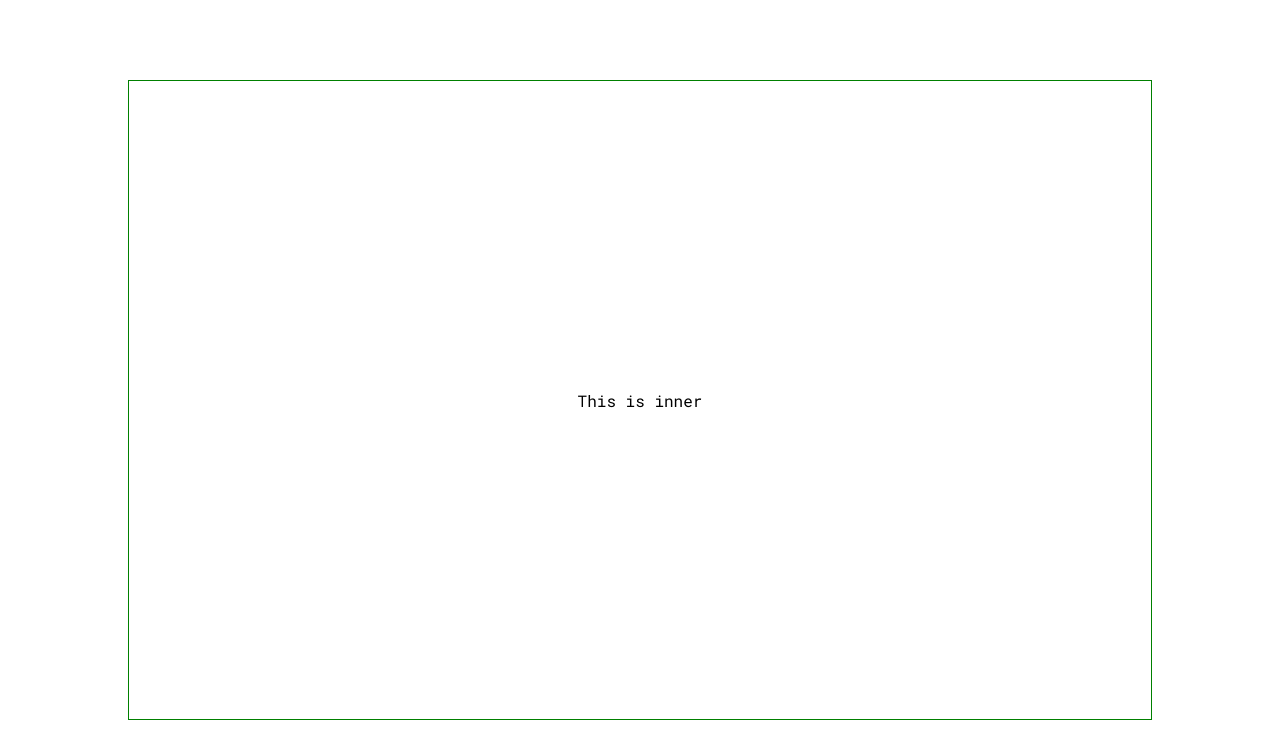
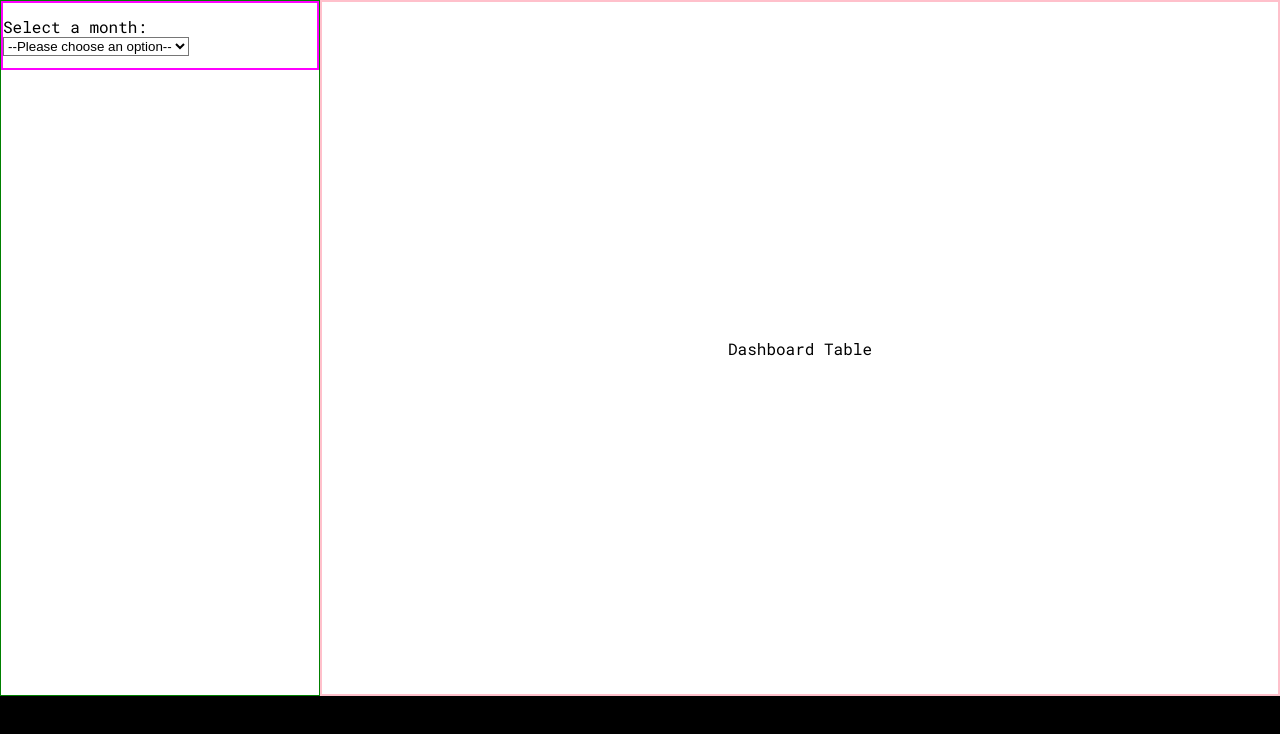
Before and after one commit to eulloa10/economic-indicators, a Next.js app in the folder frontend/: page /dashboard/DashboardContainer in a window 1280 px wide. Shown: the top 734 px of the page. Built offline with nearby package versions, Linux system fonts and the light colour scheme.

Commit message:
added dashboard skeleton

```diff
--- a/frontend/pages/dashboard/DashboardContainer.js
+++ b/frontend/pages/dashboard/DashboardContainer.js
@@ -1,10 +1,13 @@
 import styles from '../../styles/Dashboard/DashboardContainer.module.css';
-import DashboardInnerContainer from './DashboardInnerContainer';
+
+import DashboardSidePanel from './DashboardSidePanel';
+import DashboardTable from './DashboardTable';
 
 function DashboardContainer() {
   return (
     <div className={styles['dashboard-container']}>
-      <DashboardInnerContainer />
+      <DashboardSidePanel />
+      <DashboardTable />
     </div>
   )
 }
--- a/frontend/pages/dashboard/DashboardInnerContainer.js
+++ /dev/null
@@ -1,11 +0,0 @@
-import styles from '../../styles/Dashboard/DashboardInnerContainer.module.css';
-
-function DashboardInnerContainer() {
-  return (
-    <div className={styles['dashboard-inner-container']}>
-      This is inner
-    </div>
-  )
-}
-
-export default DashboardInnerContainer;
--- /dev/null
+++ b/frontend/pages/dashboard/DashboardSidePanel.js
@@ -0,0 +1,13 @@
+import styles from '../../styles/Dashboard/DashboardSidePanel.module.css';
+
+import MonthFilter from './MonthFilter';
+
+function DashboardSidePanel() {
+  return (
+    <div className={styles['dashboard-inner-container']}>
+      <MonthFilter />
+    </div>
+  )
+}
+
+export default DashboardSidePanel;
--- /dev/null
+++ b/frontend/pages/dashboard/DashboardTable.js
@@ -0,0 +1,12 @@
+import styles from '../../styles/Dashboard/DashboardTable.module.css';
+
+
+function DashboardTable() {
+  return (
+    <div className={styles['dashboard-table']}>
+      Dashboard Table
+    </div>
+  )
+}
+
+export default DashboardTable;
--- /dev/null
+++ b/frontend/pages/dashboard/MonthFilter.js
@@ -0,0 +1,21 @@
+import styles from '../../styles/Dashboard/MonthFilter.module.css';
+
+function MonthFilter() {
+  return (
+    <div className={styles['month-filter-container']}>
+      <label className={styles['month-select-label']} for="month-select">Select a month:</label>
+
+      <select className={styles['month-select-options']} name="months" id="month-select">
+        <option value="">--Please choose an option--</option>
+        <option value="dog">Dog</option>
+        <option value="cat">Cat</option>
+        <option value="hamster">Hamster</option>
+        <option value="parrot">Parrot</option>
+        <option value="spider">Spider</option>
+        <option value="goldfish">Goldfish</option>
+      </select>
+    </div>
+  )
+}
+
+export default MonthFilter;
--- a/frontend/styles/Dashboard/DashboardContainer.module.css
+++ b/frontend/styles/Dashboard/DashboardContainer.module.css
@@ -1,10 +1,11 @@
 .dashboard-container {
-  position: fixed;
-  height: 100%;
+  position:fixed;
+  height: 87%;
   width: 100%;
   display: flex;
   justify-content: center;
   align-items: center;
   background-color: white;
   color: black;
+  /* border: 4px purple solid; */
 }
--- a/frontend/styles/Dashboard/DashboardInnerContainer.module.css
+++ b/frontend/styles/Dashboard/DashboardSidePanel.module.css
@@ -1,10 +1,9 @@
 .dashboard-inner-container {
-  height: 80%;
-  width: 80%;
+  height: 100%;
+  width: 25%;
   display: flex;
-  justify-content: center;
-  align-items: center;
+  justify-content: flex-start;
+  align-items:baseline;
   background-color: white;
   border: 1px solid green;
-
 }
--- /dev/null
+++ b/frontend/styles/Dashboard/DashboardTable.module.css
@@ -0,0 +1,9 @@
+.dashboard-table {
+  background-color: white;
+  height: 100%;
+  width: 75%;
+  display: flex;
+  justify-content: center;
+  align-items: center;
+  border: 2px pink solid;
+}
--- /dev/null
+++ b/frontend/styles/Dashboard/MonthFilter.module.css
@@ -0,0 +1,18 @@
+.month-filter-container {
+  background-color: white;
+  border: 2px magenta solid;
+  display: flex;
+  flex-direction: column;
+  justify-content: center;
+  align-items: flex-start;
+  height: 10%;
+  width: 100%;
+}
+
+.month-select-label {
+  background-color: white;
+}
+
+.month-select-options {
+  background-color: white;
+}
```
